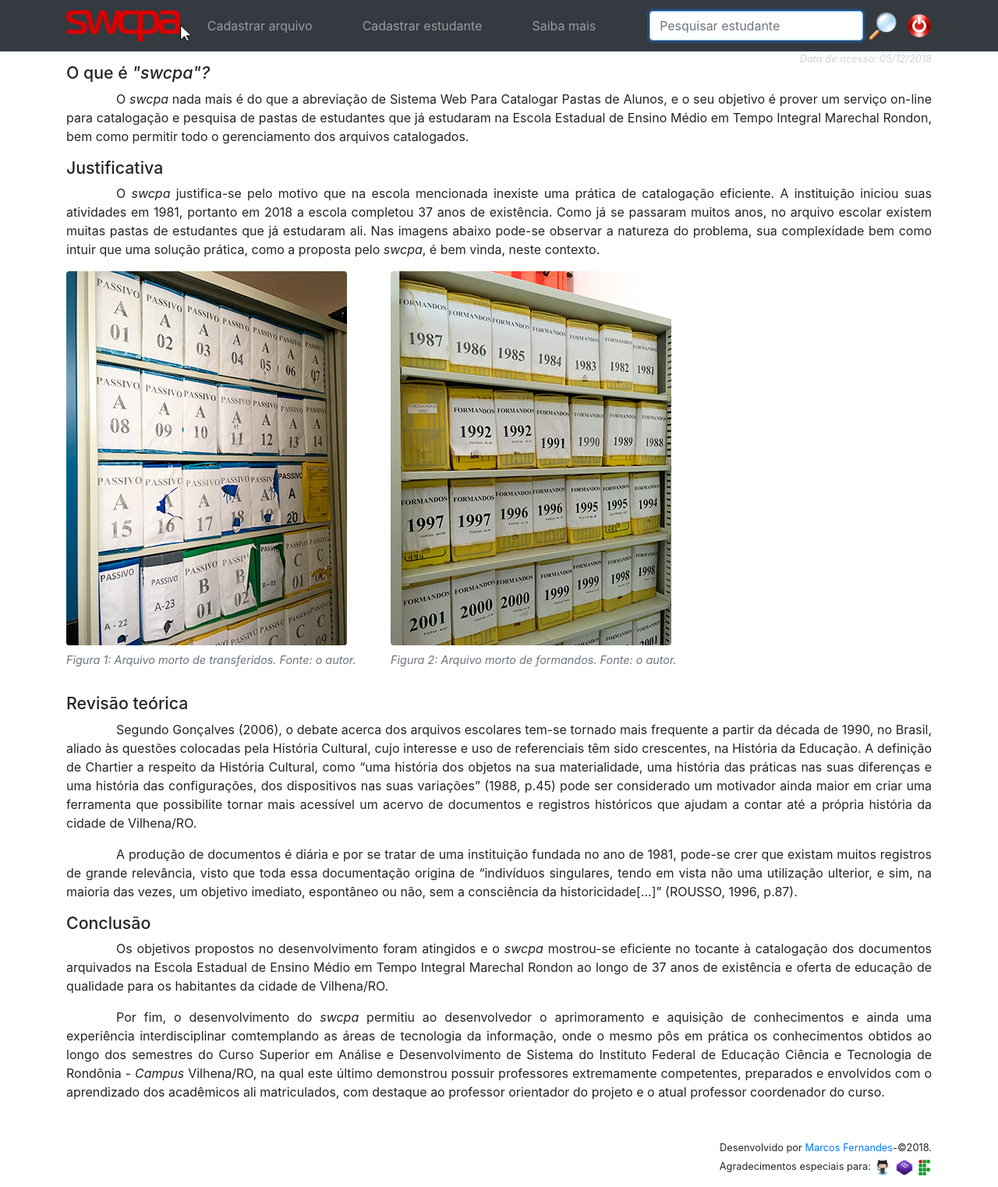
After one commit to mcs754/swcpa, a PHP site: page /Views/saiba-mais.php in a window 1280 px wide. The commit adds this page. Shown: the whole page at 78% size. Run offline with PHP 8.4, Linux system fonts and the light colour scheme; a user stored in the database is signed in.

Commit message:
Aba saiba mais adicionada

```diff
--- a/Views/cabecalho.php
+++ b/Views/cabecalho.php
@@ -26,6 +26,9 @@ $uDAO->verificar();
             <li class="nav-item mr-sm-5">
                 <a href="cadastrar-aluno.php" class="nav-link">Cadastrar estudante</a>
             </li>
+            <li class="nav-item mr-sm-5">
+                <a href="saiba-mais.php" class="nav-link">Saiba mais</a>
+            </li>
         </ul>
         <form class="form-inline" action="pesquisar-aluno.php" method="get">
             <input id="parametro" name="parametro" class="form-control mr-sm-2" type="text" placeholder="Pesquisar estudante" autofocus/>
@@ -35,3 +38,15 @@ $uDAO->verificar();
         <a class="navbar-nav nav-item " title='Sair' href="logoff.php"><img src='/Imagens/logout_3994458.png' width="32" height="32"></a>
     </div>
 </nav>
+<div class="container" style="color: #ced4da; padding: 0px; padding-right: 15px;">
+    <small class="text-right">
+        <?php
+        setlocale(LC_ALL, 'pt_BR', 'pt_BR.iso-8859-1', 'pt_BR.utf-8', 'portuguese');
+        date_default_timezone_set('America/Manaus');
+        echo "<p class='font-italic'>";
+        echo "Data de acesso: ";
+        echo strftime('%d/%m/%Y', strtotime('now'));
+        echo "</p>";
+        ?>
+    </small>
+</div>
--- a/Views/index.php
+++ b/Views/index.php
@@ -2,11 +2,9 @@
 $titulo = "swcpa";
 include 'cabecalho.php';
 ?>
-
 <div class="container cabecalho">
     <h1>Aqui vai ficar o conteúdo do site</h1>
 </div>
-
 <?php
 include 'rodape.php';
 ?>
--- a/Views/pesquisar-aluno.php
+++ b/Views/pesquisar-aluno.php
@@ -37,7 +37,7 @@ include 'cabecalho.php';
             echo "<td class='text-left text-capitalize'>{$aluno->getNomeAluno()}</td>";
             echo "<td class='text-left text-capitalize'>{$aluno->getNomeMaeAluno()}</td>";
             echo "<td class='text-left text-lowercase'>{$aluno->getObservacaoAluno()}</td>";
-            echo "<td><a href='aluno-alterar.php?id_aluno={$aluno->getIdAluno()}'><img src='/Imagens/edit_3994420.png' width='18' heght='18' title='Editar'></a></td>";
+            echo "<td><a href='aluno-alterar.php?id_aluno={$aluno->getIdAluno()}'><img src='/Imagens/edit_3994420.png' width='18' heght='18' title='Alterar'></a></td>";
             echo "<td><a href='aluno-excluir.php?id_aluno={$aluno->getIdAluno()}'><img src='/Imagens/delete_3994410.png' width='18' heght='18' title='Excluir'></a></td>";
             echo "</tr>";
         }
--- a/Views/rodape.php
+++ b/Views/rodape.php
@@ -1,6 +1,11 @@
 <footer class="rodape container margin-bottom-high cabecalho">
     <small class="text-right">
-        Design por <a href="mailto:mcs754@gmail.com">Marcos Fernandes</a>.<br>
+        Desenvolvido por
+        <a href="mailto:mcs754@gmail.com">Marcos Fernandes</a>-©2018.<br>
+        Agradecimentos especiais para:
+        <img src='/Imagens/github_3994415.png' height='20' title='GitHub.com'>
+        <img src='/Imagens/bootstrap_3994415.png' height='20' title='Bootstrap v4.0'>
+        <img src='/Imagens/ifro_3994415.png' height='20' title='IFRO Campus Vilhena'>
     </small>
 </footer>
 </body>
--- /dev/null
+++ b/Views/saiba-mais.php
@@ -0,0 +1,70 @@
+<?php
+$titulo = "Saiba mais";
+include 'cabecalho.php';
+?>
+<div class="container cabecalho">
+    <h1>O que é <i>"swcpa"?</i></h1>
+    <p class="recuo">
+        O <i>swcpa</i> nada mais é do que a abreviação de Sistema Web Para Catalogar Pastas de Alunos, e o seu
+        objetivo é prover um serviço on-line para catalogação e pesquisa de pastas de estudantes que já estudaram na
+        Escola Estadual de Ensino Médio em Tempo Integral Marechal Rondon, bem como permitir todo o gerenciamento dos
+        arquivos catalogados.
+    </p>
+    <h1>Justificativa</i></h1>
+    <p class="recuo">
+        O <i>swcpa</i> justifica-se pelo motivo que na escola mencionada inexiste uma
+        prática de catalogação eficiente. A instituição iniciou suas atividades em 1981, portanto em 2018 a escola
+        completou 37 anos de existência. Como já se passaram muitos anos, no arquivo escolar existem muitas pastas de
+        estudantes que já estudaram ali. Nas imagens abaixo pode-se observar a natureza do problema, sua complexidade
+        bem como intuir que uma solução prática, como a proposta pelo <i>swcpa</i>, é bem vinda, neste contexto.
+        <br>
+        <figure class="figure">
+            <img class="figure-img img-fluid rounded" src="/Imagens/passivo_3994170.jpg"
+                 alt="Arquivo morto com pastas de estudantes" title="Arquivo morto com pastas de estudantes">
+            <figcaption class="figure-caption">
+                <em>Figura 1: Arquivo morto de transferidos. Fonte: o autor.</em>
+            </figcaption>
+        </figure>
+        <figure class="figure">
+            <img class="figure-img img-fluid rounded" src="/Imagens/passivo_3994171.jpg"
+                 alt="Arquivo de formandos" title="Arquivo de formandos">
+            <figcaption class="figure-caption">
+                <em>Figura 2: Arquivo morto de formandos. Fonte: o autor.</em>
+            </figcaption>
+        </figure>
+    </p>
+    <h1>Revisão teórica</i></h1>
+    <p class="recuo">
+        Segundo Gonçalves (2006), o debate acerca dos arquivos escolares tem-se tornado mais frequente a partir da
+        década de 1990, no Brasil, aliado às questões colocadas pela História Cultural, cujo interesse e uso de
+        referenciais têm sido crescentes, na História da Educação. A definição de Chartier a respeito da História
+        Cultural, como “uma história dos objetos na sua materialidade, uma história das práticas nas suas diferenças e
+        uma história das configurações, dos dispositivos nas suas variações” (1988, p.45) pode ser considerado um
+        motivador ainda maior em criar uma ferramenta que possibilite tornar mais acessível um acervo de documentos e
+        registros históricos que ajudam a contar até a própria história da cidade de Vilhena/RO.
+    </p>
+    <p class="recuo">
+        A produção de documentos é diária e por se tratar de uma instituição fundada no ano de 1981, pode-se crer que
+        existam muitos registros de grande relevância, visto que toda essa documentação origina de “indivíduos
+        singulares, tendo em vista não uma utilização ulterior, e sim, na maioria das vezes, um objetivo imediato,
+        espontâneo ou não, sem a consciência da historicidade[...]” (ROUSSO, 1996, p.87).
+    </p>
+    <h1>Conclusão</i></h1>
+    <p class="recuo">
+        Os objetivos propostos no desenvolvimento foram atingidos e o <i>swcpa</i> mostrou-se eficiente no tocante à
+        catalogação dos documentos arquivados na Escola Estadual de Ensino Médio em Tempo Integral Marechal Rondon ao
+        longo de 37 anos de existência e oferta de educação de qualidade para os habitantes da cidade de Vilhena/RO.
+    </p>
+    <p class="recuo">
+        Por fim, o desenvolvimento do <i>swcpa</i> permitiu ao desenvolvedor o aprimoramento e aquisição de
+        conhecimentos e ainda uma experiência interdisciplinar comtemplando as áreas de tecnologia da informação, onde o
+        mesmo pôs em prática os conhecimentos obtidos ao longo dos semestres do Curso Superior em Análise e
+        Desenvolvimento de Sistema do Instituto Federal de Educação Ciência e Tecnologia de Rondônia - <i>Campus</i>
+        Vilhena/RO, na qual este último demonstrou possuir professores extremamente competentes, preparados e envolvidos
+        com o aprendizado dos acadêmicos ali matriculados, com destaque ao professor orientador do projeto e o atual
+        professor coordenador do curso.
+    </p>
+</div>
+<?php
+include 'rodape.php';
+?>
--- a/estilo.css
+++ b/estilo.css
@@ -1,43 +1,50 @@
-a:link{
-    text-decoration:none;
+a:link {
+    text-decoration: none;
 }
 
-.info{
+.figure{
+    margin-right: 40px;
+}
+
+.recuo {
+    text-indent: 4em;
+    text-align: justify;
+}
+
+.info {
     margin-top: -7px;
     padding: 10px;
 }
 
-.img-login{
+.img-login {
     padding-top: 50px;
 }
 
-.cabecalho{
-    padding: 25px;
+.cabecalho {
+    padding-left: 15px;
+    padding-top: 0px;
+    padding-bottom: 15px;
+    margin-top: -15pt;
 }
 
-.cabecalho > h1{
+.cabecalho > h1 {
     font-size: 16pt;
 }
 
-.form{
-    border: #000000 solid 1px;
+.rodape {
+    text-align: right;
+    padding-top: 15px;
+    padding-bottom: 15px;
+    margin: 0 auto;
 }
 
-.rodape{
-    text-align: right;
-    padding-top: 15px;
-    padding-right: 20px;
-    padding-bottom: 20px;
-    margin-bottom: 0;
-}
-
-.form-signin{
+.form-signin {
     max-width: 390px;
     margin: 0 auto;
 }
 
 .form-signin .form-signin-heading,
-.form-signin .form-control{
+.form-signin .form-control {
     position: relative;
     height: auto;
     -webkit-box-sizing: border-box;
@@ -47,18 +54,18 @@ a:link{
     font-size: 12pt;
 }
 
-.form-signin .form-control:focus{
+.form-signin .form-control:focus {
     z-index: 2;
 }
 
-.form-signin input[type="number"]{
+.form-signin input[type="number"] {
     margin-top: -6px;
     margin-bottom: -1px;
     border-bottom-right-radius: 0;
     border-bottom-left-radius: 0;
 }
 
-.form-signin input[type="password"]{
+.form-signin input[type="password"] {
     margin-bottom: 10px;
     border-top-left-radius: 0;
     border-top-right-radius: 0;
```
Also changed, not shown: Imagens/bootstrap_3994415.png, Imagens/error_3994458.png (added), Imagens/github_3994415.png (added), Imagens/ifro_3994415.gif (added), Imagens/ifro_3994415.png (added), Imagens/logout_3994460.png (added), Imagens/passivo_3994170.jpg (added), Imagens/passivo_3994171.jpg (added).
